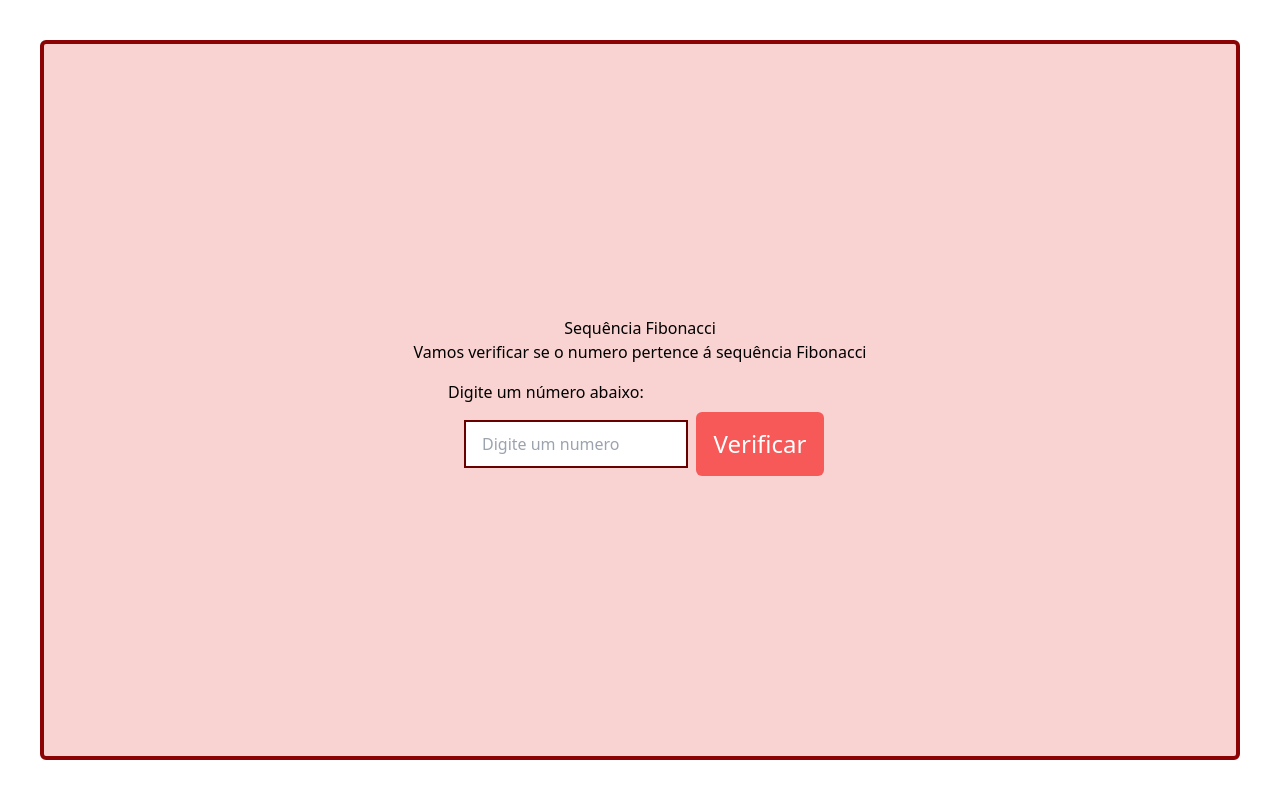
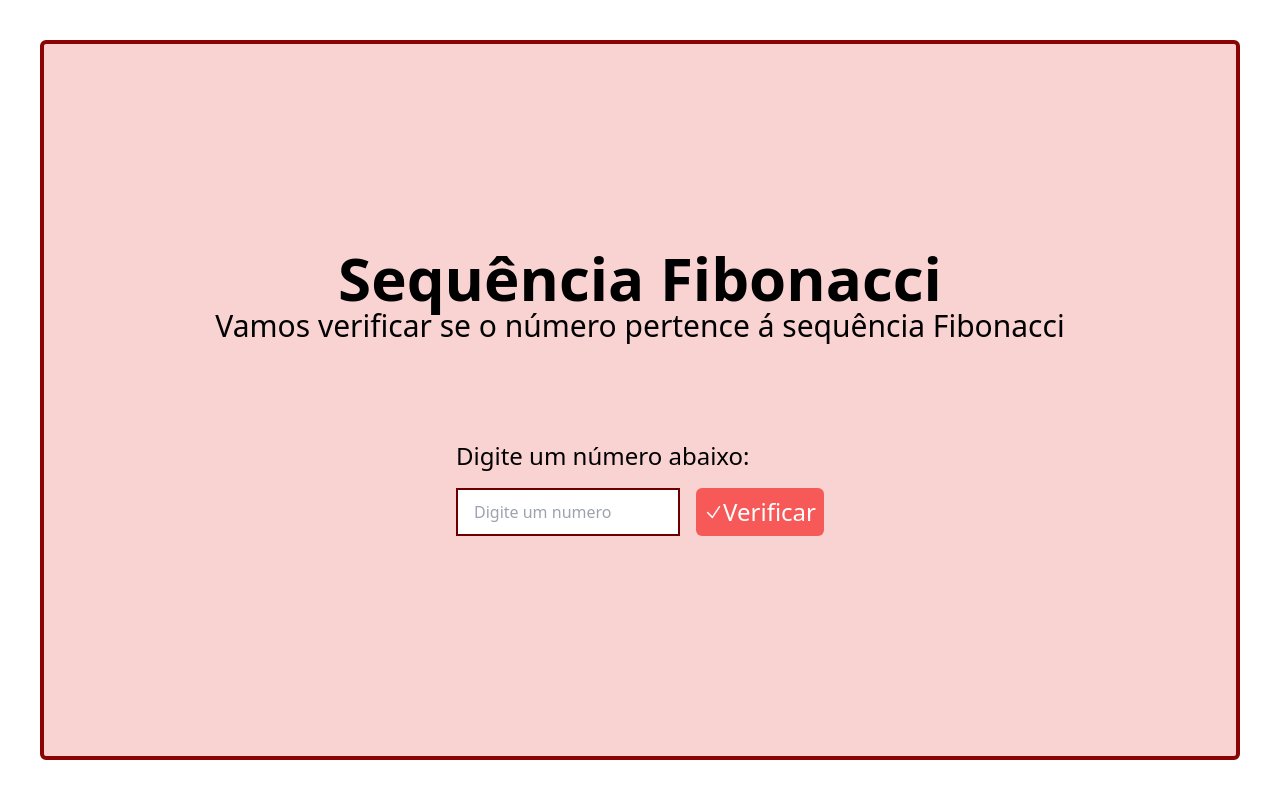
Before and after one commit to GabiOlivFarias/Fibonacci-validator, a Vue app in the folder fibonacci-validate/: page / in a window 1280 px wide. Built offline with nearby package versions, Linux system fonts and the light colour scheme.

Commit message:
[UPDATE] font and Tailwind config

```diff
--- a/fibonacci-validate/src/App.vue
+++ b/fibonacci-validate/src/App.vue
@@ -1,10 +1,12 @@
 <template>
   <div class="m-10 min-h-180 min-w-90 bg-light-red border-4 border-solid border-secundary rounded-md p-7 flex flex-col justify-center items-center">
-    <div class="pb-4">
-      <h1 class="flex justify-center">
+    <div class="pb-24">
+      <h1 class="flex justify-center font-bold text-6xl">
         Sequência Fibonacci
       </h1>
-      <p> Vamos verificar se o numero pertence á sequência Fibonacci</p>
+      <p class="flex justify-center font-medium text-3xl">
+        Vamos verificar se o número pertence á sequência Fibonacci
+      </p>
     </div>
     <ValidatorView />
   </div>
--- a/fibonacci-validate/src/assets/base.css
+++ b/fibonacci-validate/src/assets/base.css
@@ -1,3 +1,21 @@
 @tailwind base;
 @tailwind components;
 @tailwind utilities;
+
+@font-face {
+    font-family: Lexend-Bold;
+    src: url(fonts/Insanibc.ttf);
+    font-weight: 700;
+}
+
+@font-face {
+    font-family: Lexend-Regular;
+    src: url(fonts/Insanibc.ttf);
+    font-weight: 400;
+}
+
+@font-face {
+    font-family: Lexend-Light;
+    src: url(fonts/Insanibc.ttf);
+    font-weight: 300;
+}
--- a/fibonacci-validate/src/components/globals/buttons/ValidateNumberButton.vue
+++ b/fibonacci-validate/src/components/globals/buttons/ValidateNumberButton.vue
@@ -1,9 +1,13 @@
 <template>
-  <button class="text-h4 text-white bg-medium-red w-32 rounded-md">
-    <p>Verificar</p>
-  </button>
+  <div class="flex flex-row justify-center">
+    <button class="m-2 p-2 text-2xl text-white bg-medium-red w-32 rounded-md flex flex-row hover:drop-shadow-red-1">
+      <ValidateIcon class="text-white"/>
+      <p>Verificar</p>
+    </button>
+  </div>
 </template>
 
 <script setup>
+import ValidateIcon from '@/components/icons/ValidateIcon.vue';
 
 </script>
--- a/fibonacci-validate/src/components/icons/ValidateIcon.vue
+++ b/fibonacci-validate/src/components/icons/ValidateIcon.vue
@@ -3,9 +3,9 @@
       xmlns="http://www.w3.org/2000/svg"
       fill="none"
       viewBox="0 0 24 24"
-      class="h-6 w-6"
+      class="h-8 w-8"
       stroke-width="1.8"
       stroke="currentColor">
       <path stroke-linecap="round" stroke-linejoin="round" d="M4.5 12.75l6 6 9-13.5" />
     </svg>
-  </template>
+</template>
--- a/fibonacci-validate/src/composable/ValidatorView.vue
+++ b/fibonacci-validate/src/composable/ValidatorView.vue
@@ -1,6 +1,8 @@
 <template>
     <div>
-        <p> Digite um número abaixo: </p>
+        <p class="flex justify-start pl-4 font-regular text-2xl">
+            Digite um número abaixo:
+        </p>
         <NumberInput />
     </div>
 </template>
--- a/fibonacci-validate/tailwind.config.js
+++ b/fibonacci-validate/tailwind.config.js
@@ -10,6 +10,13 @@ export default {
     },
     minHeight: {
       180: '720px',
+    },
+    fontFamily: {
+      insaniburger: [
+        'Insaniburger-Bold',
+        'Insaniburger-Light',
+        'Insaniburger-Regular',
+      ],
     },
     extend: {
       colors: {
@@ -27,8 +34,13 @@ export default {
         'light-red': '#f9d2d2',
         'medium-red': '#f75959',
       },
+      dropShadow: {
+        'red-1': '0px 5px 10px rgba(247,89,89,1)',
+      },
       fontSize: {
-        h1: '64px',
+        button: '20px',
+        'subtitle-1': '20px',
+        h1: '128px',
         h2: '48px',
         h3: '32px',
         h4: '24px',
```
Also changed, not shown: fibonacci-validate/src/assets/fonts/Insanibc.ttf (added).
